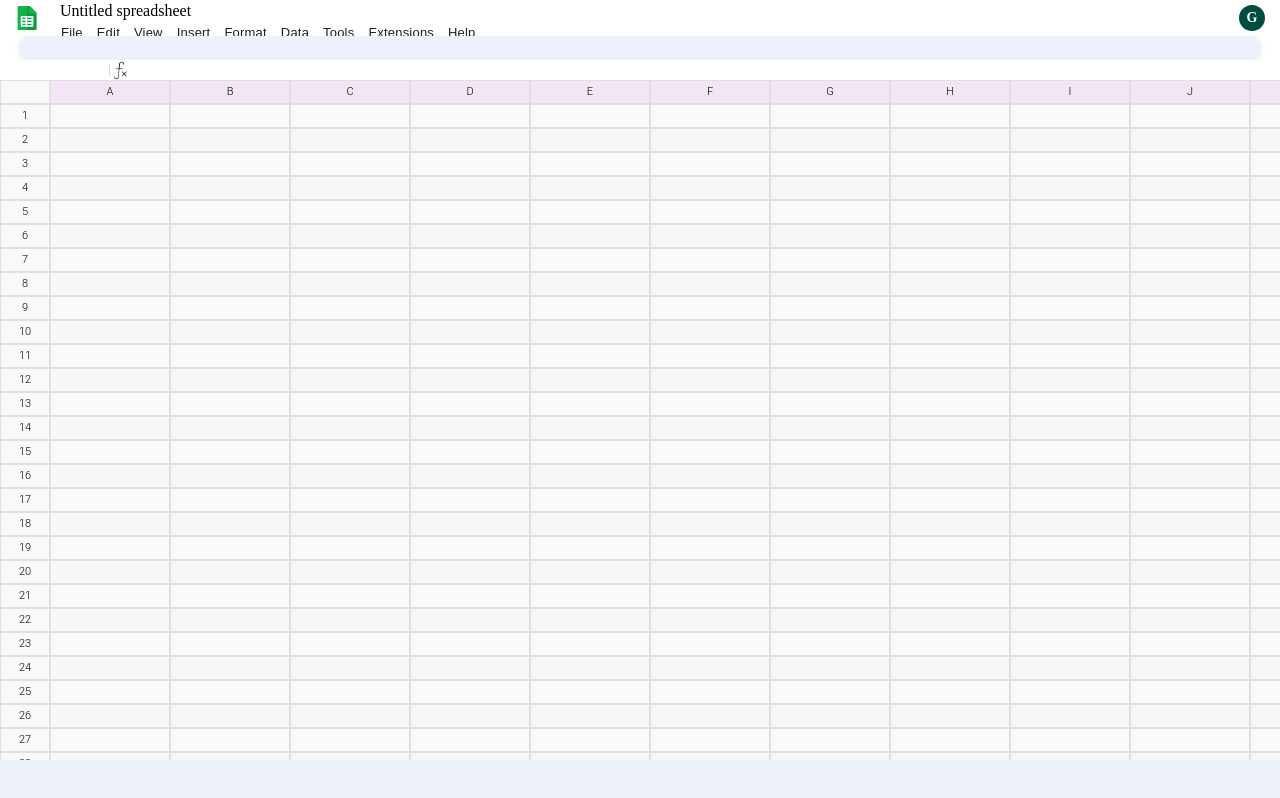
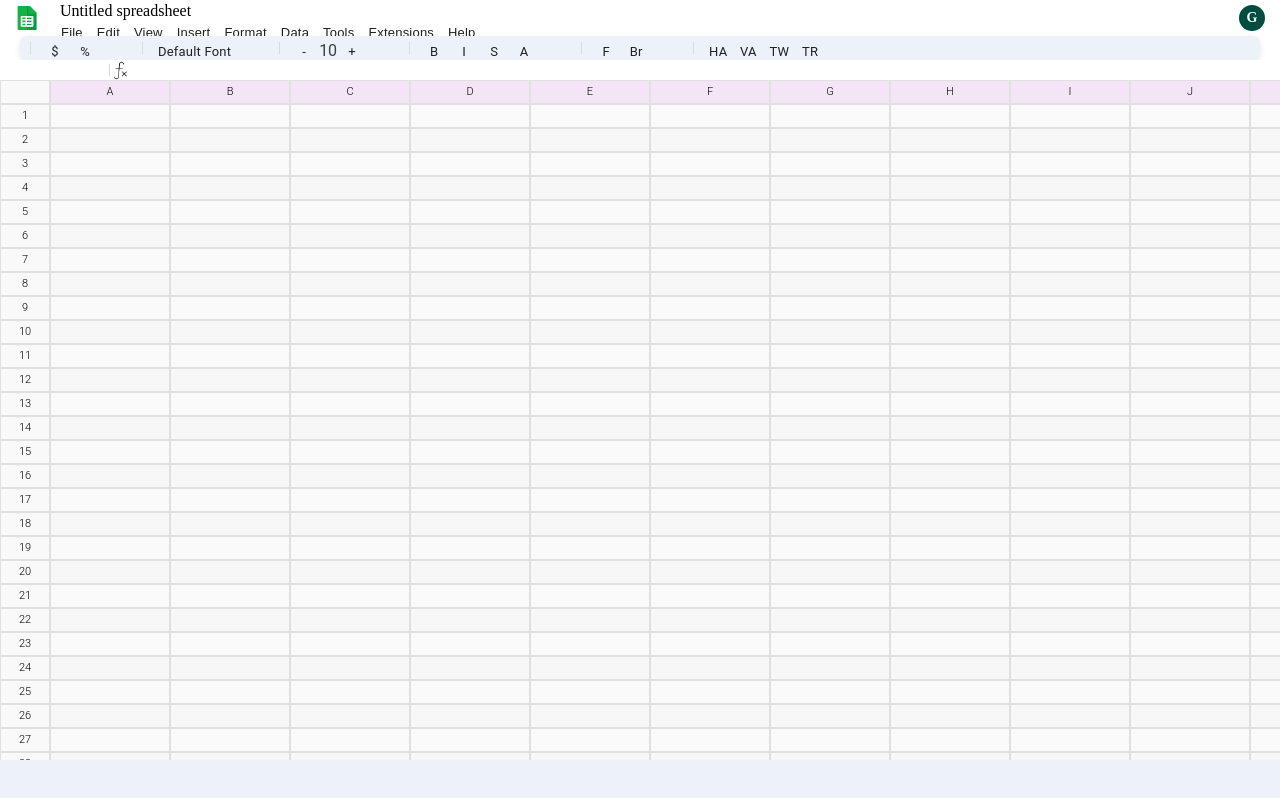
Before and after one commit to gnanamoorthy-g/sheets, a React (Vite) app: page / in a window 1280 px wide. Built offline with nearby package versions, Linux system fonts and the light colour scheme.

Commit message:
cell data made dynamic

```diff
--- a/src/App.tsx
+++ b/src/App.tsx
@@ -1,9 +1,18 @@
-import Sheet from "./sheet";
+import { useCallback, useMemo, useState } from "react";
+import { SpreadsheetContext } from './spreadsheetContext.js';
+import Spreadsheet from './types/spreadsheet';
+import SpreadSheet from "./spreadsheet";
 
 function App() {
+  const [document,setDocument] = useState(new Spreadsheet());
+
+  const setContext = useCallback(setDocument,[]);
+  const contextValue = useMemo(() => ({ document, setContext}),[document,setContext]);
 
   return (
-    <Sheet/>
+    <SpreadsheetContext.Provider value={contextValue} >
+       <SpreadSheet/>
+    </SpreadsheetContext.Provider>
   )
 }
 
--- a/src/components/grid.jsx
+++ b/src/components/grid.jsx
@@ -1,20 +1,13 @@
-import Column from "../types/column";
-import Row from "../types/row";
+import { useContext } from "react";
+import { SpreadsheetContext } from "../spreadsheetContext";
 import RowNode from "./row";
 import "./grid.css";
 
 
 function Grid(){
-
-    const initialColumns = 26;
-    const initialRows = 100;
-
-    const columns = new Array(initialColumns).fill({})
-    .map((col,idx) => (new Column(idx)));
-    columns.unshift(new Column('sNo'));
-
-    const rows = new Array(initialRows+1).fill({})
-    .map((col,idx) => ( new Row(idx,columns)));
+    const { document } = useContext(SpreadsheetContext);
+    const { activeSheet } = document;
+    const { rows } = activeSheet;
 
     return(
         <div id="container" className="root_container" spellCheck={false}>{rows.map(row => <RowNode key={row.id} row={row}/>)}</div>
--- a/src/components/row.jsx
+++ b/src/components/row.jsx
@@ -1,14 +1,20 @@
 import CellNode from "./cell";
 import Cell from "../types/cell";
+import { SpreadsheetContext } from "../spreadsheetContext";
 import "./row.css";
+import { useContext } from "react";
 
 function RowNode({ row }){
-    const { id, columns = [], isHeaderRow } = row;
-    const cells = columns.map(col => new Cell(row,col));
+    const { document } = useContext(SpreadsheetContext);
+    const { activeSheet } = document;
+    const { cells } = activeSheet;
+
+    const { id } = row;
+    const rowCells = cells[id] || [];
     const rowStyle = { height : row.height, minHeight :row.height};
     const classNames = row.rowClasses.join(' ');
     return (
-        <div className={`row_container ${classNames}`} style={rowStyle}>{cells.map(cell => <CellNode key={cell.id} cell={cell}/>)}</div>
+        <div className={`row_container ${classNames}`} style={rowStyle}>{rowCells.map(cell => <CellNode key={cell.id} cell={cell}/>)}</div>
     )
 }
 
--- a/src/components/sheet.utilities.css
+++ b/src/components/sheet.utilities.css
@@ -5,8 +5,48 @@
     box-shadow: 0 2px 6px rgba(0, 0, 0, 0.1);
     border-radius: 8px;
     display: flex;
-    flex-direction: column;
     gap: 12px;
     font-family: 'Roboto', sans-serif;
     color: #3c4043;
 }
+
+.utility_btn{
+    height: 18px;
+    min-width: 18px;
+    width: auto;
+    display: flex;
+    align-items: center;
+    justify-content: center;
+    border: 1px solid transparent;
+    background-color: transparent;
+    border-radius: 4px;
+    box-shadow: none;
+    color: #202124;
+    cursor: pointer;
+    font-size: 13px;
+    letter-spacing: .2px;
+    margin: 0px 5px;
+}
+
+.utility_btn:hover{
+    background-color: #e1e3e6;
+}
+
+.utilities_section{
+    position: relative;
+    display: flex;
+    padding: 5px 10px;
+    margin: 0px 10px;
+}
+
+
+.utilities_section::before{
+    content: '';
+    position: absolute;
+    left: 0;
+    top: 50%; /* Start from the middle */
+    height: 50%; /* Span 65% of the height */
+    width: 1px; /* Border width */
+    background-color: #DADADA; /* Border color */
+    transform: translateY(-50%); /* Center the border vertically */
+}
--- a/src/components/sheet.utilities.jsx
+++ b/src/components/sheet.utilities.jsx
@@ -1,9 +1,43 @@
 import "./sheet.utilities.css";
 
-function SheetUtilities(){
+function SheetUtilities() {
     const tools = []
-    return(
-        <div className="utilities_panel"></div>
+    return (
+        <div className="utilities_panel">
+            <div className="utilities_section">
+                <div id="currency" className="utility_btn">$</div>
+                <div id="currency" className="utility_btn">%</div>
+            </div>
+
+            <div className="utilities_section">
+                <div id="currency" className="utility_btn">Default Font</div>
+            </div>
+
+            <div className="utilities_section">
+                <div id="currency" className="utility_btn">-</div>
+                <div id="currency" className="">10</div>
+                <div id="currency" className="utility_btn">+</div>
+            </div>
+
+            <div className="utilities_section">
+                <div id="currency" className="utility_btn">B</div>
+                <div id="currency" className="utility_btn">I</div>
+                <div id="currency" className="utility_btn">S</div>
+                <div id="currency" className="utility_btn">A</div>
+            </div>
+
+            <div className="utilities_section">
+                <div id="currency" className="utility_btn">F</div>
+                <div id="currency" className="utility_btn">Br</div>
+            </div>
+
+            <div className="utilities_section">
+                <div id="currency" className="utility_btn">HA</div>
+                <div id="currency" className="utility_btn">VA</div>
+                <div id="currency" className="utility_btn">TW</div>
+                <div id="currency" className="utility_btn">TR</div>
+            </div>
+        </div>
     )
 }
 
--- /dev/null
+++ b/src/spreadsheetContext.js
@@ -0,0 +1,3 @@
+import { createContext } from "react";
+
+export const SpreadsheetContext = createContext(null);
--- /dev/null
+++ b/src/types/spreadsheet.js
@@ -0,0 +1,25 @@
+import WorkSheet from "./worksheet";
+
+class Spreadsheet{
+    static PREFIX = 'doc';
+    static generateDocId() {
+        let docID = crypto.randomUUID().replace("-", "").substring(0, 12);
+        return Spreadsheet.PREFIX + docID;
+    }
+    constructor(){
+        this.id = Spreadsheet.generateDocId();
+        this.numOfWorksheets = 0;
+        this.worksheets = [];
+        this.activeSheet = null;
+        this.add_a_worksheet();
+    }
+
+    add_a_worksheet(){
+        let newWorksheet = new WorkSheet(this.numOfWorksheets);
+        this.worksheets.push(newWorksheet);
+        this.activeSheet = newWorksheet;
+        this.numOfWorksheets++;
+    }
+}
+
+export default Spreadsheet;
--- /dev/null
+++ b/src/types/worksheet.js
@@ -0,0 +1,60 @@
+import Column from "./column";
+import Row from "./row";
+import Cell from "./cell";
+
+class WorkSheet {
+    static initialColumns = 26;
+    static initialRows = 100;
+    static PREFIX = 'sheet';
+    static generateSheetId() {
+        let docID = crypto.randomUUID().replace("-", "").substring(0, 12);
+        return Spreadsheet.PREFIX + docID;
+    }
+    constructor(sheetIndex) {
+        this.columns = this.getDefaultColumns();
+        this.rows = this.getDefaultRows();
+        this.cells = this.createCellsOnInit();
+        this.activeCell = null;
+        this.activeRange = null;
+        this.worksheetIndex = sheetIndex;
+        this.worksheetName = `Sheet ${sheetIndex+1}`;
+    }
+
+    getDefaultColumns() {
+        const columns = new Array(WorkSheet.initialColumns)
+            .fill({})
+            .map((col, idx) => new Column(idx));
+        columns.unshift(new Column("sNo"));
+        return columns;
+    }
+
+    getDefaultRows() {
+        const rows = new Array(WorkSheet.initialRows + 1)
+            .fill({})
+            .map((col, idx) => new Row(idx, this.columns));
+        return rows;
+    }
+
+    createCellsOnInit() {
+        let cellMatrix = [];
+        this.rows.forEach((row, rowIdx) => {
+            let rowCells = [];
+            this.columns.forEach((col, colIdx) => {
+                rowCells.push(new Cell(row, col));
+            });
+            cellMatrix.push(rowCells);
+        });
+        return cellMatrix;
+    }
+
+    setActiveCell(cell = null) {
+        if (!cell) return;
+        this.activeCell = cell;
+    }
+
+    setWorksheetName(name){
+        if(!name) return;
+        this.worksheetName = name;
+    }
+}
+export default WorkSheet;
```
Also changed, not shown: src/spreadsheet.jsx (renamed from src/sheet.jsx, +3 -4 lines), src/spreadsheet.css (renamed from src/sheet.css).
